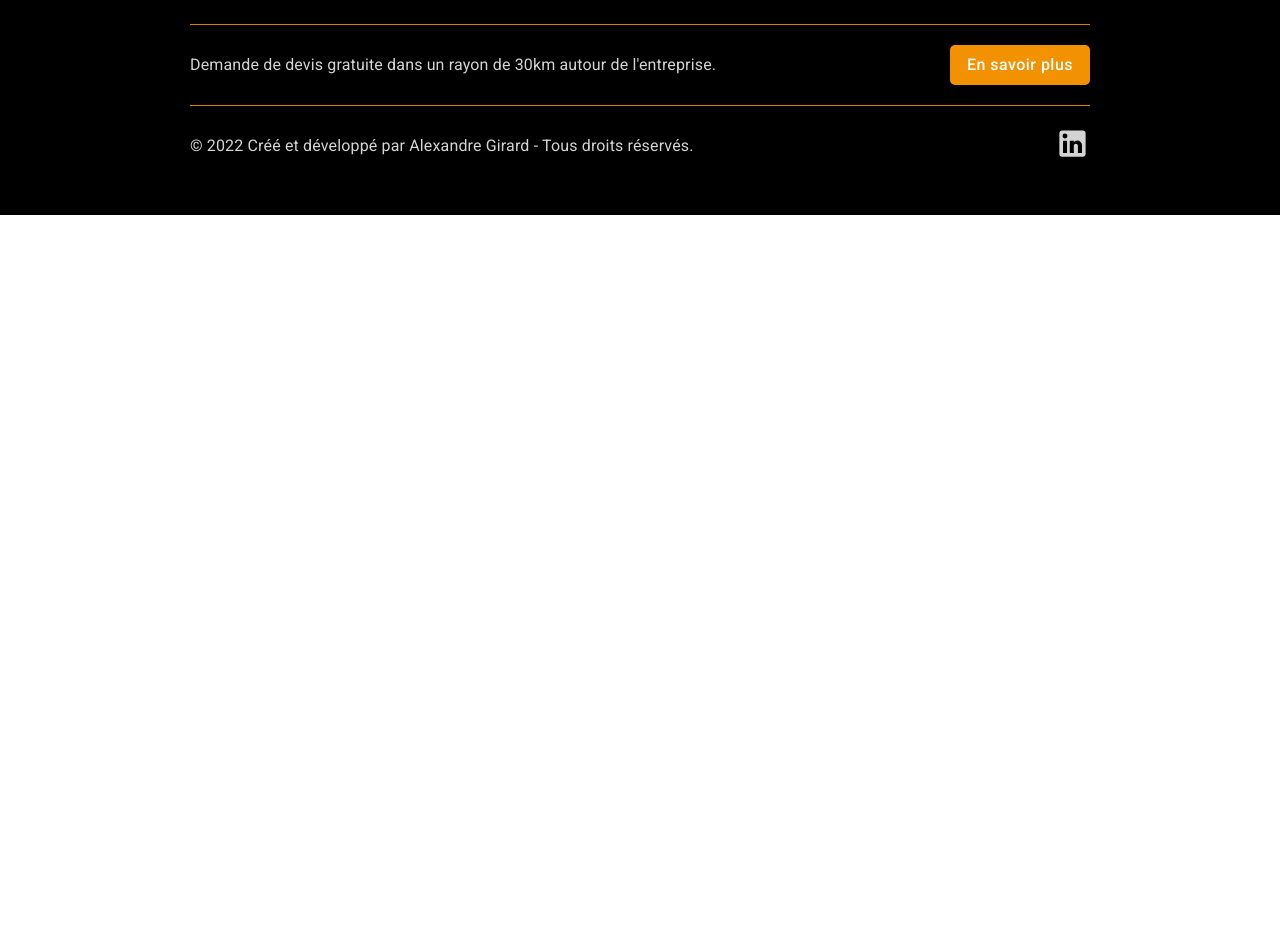
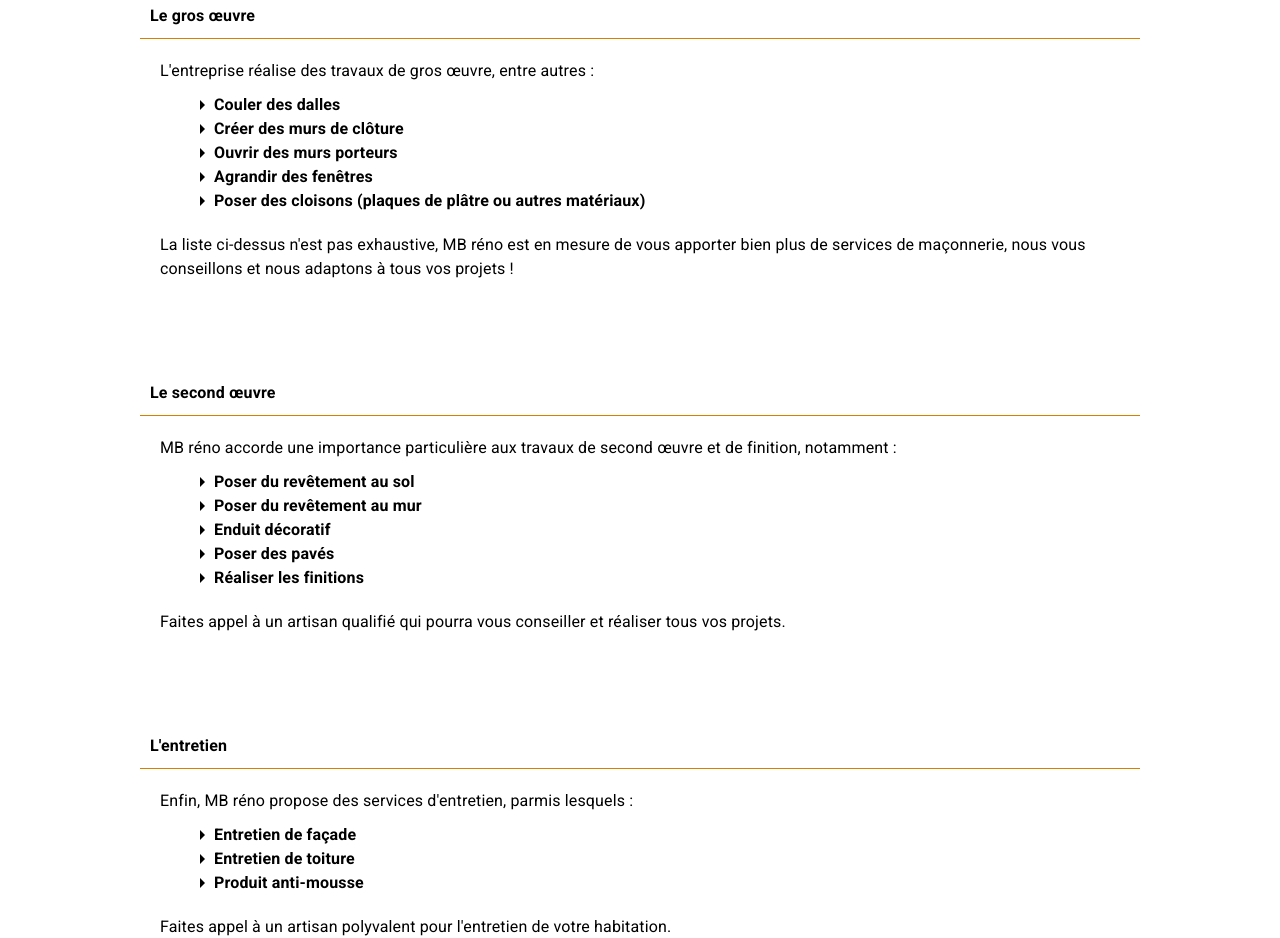
Before and after one commit to Mr-Spooky/mbreno, a React (Create React App) app: page /prestations in a window 1280 px wide. Shown: the part 320-1258 px from the top of the page. Before the commit the page ends 800 px from the top, so only its background shows below. Built offline with nearby package versions, Linux system fonts and the light colour scheme.

Commit message:
[ADD] Services page

```diff
--- /dev/null
+++ b/src/components/services/BigWork.jsx
@@ -0,0 +1,59 @@
+import React from 'react';
+import { Typography } from '@mui/material';
+import { makeStyles } from '@mui/styles';
+import { ArrowRight } from '@mui/icons-material';
+
+const useStyles = makeStyles({
+  services: {
+    margin: '10px 0 20px 0',
+    padding: '0px 50px',
+    textAlign: 'left',
+    alignSelf: 'flex-start',
+  },
+  service: {
+    display: 'flex',
+  },
+  serviceTypo: {
+    fontWeight: 'bold !important',
+  },
+});
+
+function BigWork() {
+  const classes = useStyles();
+
+  return (
+    <>
+      <Typography sx={{ alignSelf: 'flex-start', textAlign: 'left', margin: '0 20px' }}>
+        L&apos;entreprise réalise des travaux de gros œuvre, entre autres :
+      </Typography>
+      <div className={classes.services}>
+        <div className={classes.service}>
+          <ArrowRight />
+          <Typography className={classes.serviceTypo}>Couler des dalles</Typography>
+        </div>
+        <div className={classes.service}>
+          <ArrowRight />
+          <Typography className={classes.serviceTypo}>Créer des murs de clôture</Typography>
+        </div>
+        <div className={classes.service}>
+          <ArrowRight />
+          <Typography className={classes.serviceTypo}>Ouvrir des murs porteurs</Typography>
+        </div>
+        <div className={classes.service}>
+          <ArrowRight />
+          <Typography className={classes.serviceTypo}>Agrandir des fenêtres</Typography>
+        </div>
+        <div className={classes.service}>
+          <ArrowRight />
+          <Typography className={classes.serviceTypo}>Poser des cloisons (plaques de plâtre ou autres matériaux)</Typography>
+        </div>
+      </div>
+      <Typography sx={{ alignSelf: 'flex-start', textAlign: 'left', margin: '0 20px 100px 20px' }}>
+        La liste ci-dessus n&apos;est pas exhaustive, MB réno est en mesure de vous apporter bien plus de services de maçonnerie,
+        nous vous conseillons et nous adaptons à tous vos projets !
+      </Typography>
+    </>
+  );
+}
+
+export default BigWork;
--- /dev/null
+++ b/src/components/services/SecondWork.jsx
@@ -0,0 +1,58 @@
+import React from 'react';
+import { Typography } from '@mui/material';
+import { makeStyles } from '@mui/styles';
+import { ArrowRight } from '@mui/icons-material';
+
+const useStyles = makeStyles({
+  services: {
+    margin: '10px 0 20px 0',
+    padding: '0px 50px',
+    textAlign: 'left',
+    alignSelf: 'flex-start',
+  },
+  service: {
+    display: 'flex',
+  },
+  serviceTypo: {
+    fontWeight: 'bold !important',
+  },
+});
+
+function SecondWork() {
+  const classes = useStyles();
+
+  return (
+    <>
+      <Typography sx={{ alignSelf: 'flex-start', textAlign: 'left', margin: '0 20px' }}>
+        MB réno accorde une importance particulière aux travaux de second œuvre et de finition, notamment :
+      </Typography>
+      <div className={classes.services}>
+        <div className={classes.service}>
+          <ArrowRight />
+          <Typography className={classes.serviceTypo}>Poser du revêtement au sol</Typography>
+        </div>
+        <div className={classes.service}>
+          <ArrowRight />
+          <Typography className={classes.serviceTypo}>Poser du revêtement au mur</Typography>
+        </div>
+        <div className={classes.service}>
+          <ArrowRight />
+          <Typography className={classes.serviceTypo}>Enduit décoratif</Typography>
+        </div>
+        <div className={classes.service}>
+          <ArrowRight />
+          <Typography className={classes.serviceTypo}>Poser des pavés</Typography>
+        </div>
+        <div className={classes.service}>
+          <ArrowRight />
+          <Typography className={classes.serviceTypo}>Réaliser les finitions</Typography>
+        </div>
+      </div>
+      <Typography sx={{ alignSelf: 'flex-start', textAlign: 'left', margin: '0 20px 100px 20px' }}>
+        Faites appel à un artisan qualifié qui pourra vous conseiller et réaliser tous vos projets.
+      </Typography>
+    </>
+  );
+}
+
+export default SecondWork;
--- /dev/null
+++ b/src/components/services/Servicing.jsx
@@ -0,0 +1,50 @@
+import React from 'react';
+import { Typography } from '@mui/material';
+import { makeStyles } from '@mui/styles';
+import { ArrowRight } from '@mui/icons-material';
+
+const useStyles = makeStyles({
+  services: {
+    margin: '10px 0 20px 0',
+    padding: '0px 50px',
+    textAlign: 'left',
+    alignSelf: 'flex-start',
+  },
+  service: {
+    display: 'flex',
+  },
+  serviceTypo: {
+    fontWeight: 'bold !important',
+  },
+});
+
+function SecondWork() {
+  const classes = useStyles();
+
+  return (
+    <>
+      <Typography sx={{ alignSelf: 'flex-start', textAlign: 'left', margin: '0 20px' }}>
+        Enfin, MB réno propose des services d&apos;entretien, parmis lesquels :
+      </Typography>
+      <div className={classes.services}>
+        <div className={classes.service}>
+          <ArrowRight />
+          <Typography className={classes.serviceTypo}>Entretien de façade</Typography>
+        </div>
+        <div className={classes.service}>
+          <ArrowRight />
+          <Typography className={classes.serviceTypo}>Entretien de toiture</Typography>
+        </div>
+        <div className={classes.service}>
+          <ArrowRight />
+          <Typography className={classes.serviceTypo}>Produit anti-mousse</Typography>
+        </div>
+      </div>
+      <Typography sx={{ alignSelf: 'flex-start', textAlign: 'left', margin: '0 20px 100px 20px' }}>
+        Faites appel à un artisan polyvalent pour l&apos;entretien de votre habitation.
+      </Typography>
+    </>
+  );
+}
+
+export default SecondWork;
--- a/src/pages/Services.jsx
+++ b/src/pages/Services.jsx
@@ -1,8 +1,70 @@
 import React from 'react';
+import { Link } from 'react-router-dom';
+import { makeStyles } from '@mui/styles';
+import { Typography } from '@mui/material';
+import StyledDivider from '../components/generic/MuiComponents';
+import PrimaryButton, { DarkPrimaryButton } from '../components/generic/Buttons';
+import BigWork from '../components/services/BigWork';
+import SecondWork from '../components/services/SecondWork';
+import Servicing from '../components/services/Servicing';
+
+const useStyles = makeStyles({
+  content: {
+    marginTop: '50px',
+    display: 'flex',
+    width: '100%',
+    minHeight: '75vh',
+    maxWidth: '1000px',
+    minWidth: '300px',
+    flexDirection: 'column',
+    justifyContent: 'flex-start',
+    alignItems: 'center',
+    textAlign: 'center',
+  },
+  title: {
+    margin: '40px 0 -10px 10px !important',
+    fontWeight: 'bold !important',
+    fontSize: '20px !important',
+    alignSelf: 'flex-start',
+  },
+  quote: {
+    display: 'flex',
+    flexWrap: 'wrap',
+    alignItems: 'center',
+    justifyContent: 'center',
+    marginBottom: '100px',
+  },
+});
 
 function Services() {
+  const classes = useStyles();
+
   return (
-    <p>Hello Services</p>
+    <div className={classes.content}>
+      <Typography sx={{ alignSelf: 'flex-start', margin: '0 0 -10px 10px', fontWeight: 'bold' }}>Devis gratuits</Typography>
+      <StyledDivider flexItem />
+      <div className={classes.quote}>
+        <Typography sx={{ margin: '10px 20px' }}>
+          MB réno propose un service de devis gratuit, dans un rayon d&apos;environ 30km autour de l&apos;entreprise.
+        </Typography>
+        <PrimaryButton component={Link} to="/contact" variant="filled">En savoir plus</PrimaryButton>
+      </div>
+      <Typography sx={{ alignSelf: 'flex-start', margin: '0 0 -10px 10px', fontWeight: 'bold' }}>Le gros œuvre</Typography>
+      <StyledDivider flexItem />
+      <BigWork />
+      <Typography sx={{ alignSelf: 'flex-start', margin: '0 0 -10px 10px', fontWeight: 'bold' }}>Le second œuvre</Typography>
+      <StyledDivider flexItem />
+      <SecondWork />
+      <Typography sx={{ alignSelf: 'flex-start', margin: '0 0 -10px 10px', fontWeight: 'bold' }}>L&apos;entretien</Typography>
+      <StyledDivider flexItem />
+      <Servicing />
+      <PrimaryButton sx={{ marginBottom: '5px' }} component={Link} to="/contact" variant="filled">
+        N&apos;hésitez plus, contactez-nous
+      </PrimaryButton>
+      <DarkPrimaryButton sx={{ margin: '0 20px 100px 20px' }} component={Link} to="/realisations" variant="filled">
+        Vous hésitez encore ? Découvrez nos réalisations
+      </DarkPrimaryButton>
+    </div>
   );
 }
 
```
